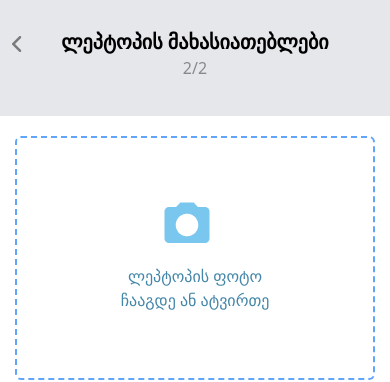
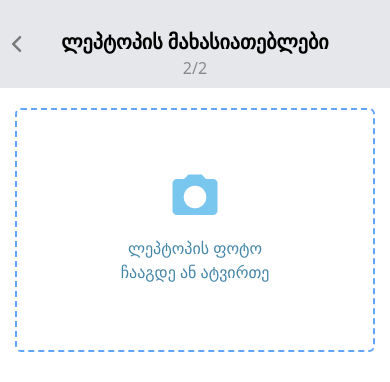
Before and after one commit to omarijalagania/pcfy, a Vue app: page /pc-info in a window 390 px wide. Shown: the top 382 px of the page. Built offline with nearby package versions, Linux system fonts and the light colour scheme; no server answers.

Commit message:
fix: dslr icon center on mobile

```diff
--- a/src/components/DropZone.vue
+++ b/src/components/DropZone.vue
@@ -53,11 +53,11 @@
     >
     <label
       v-if="!this.showUpload"
-      class="w-[233px] flex text-xl font-medium justify-center items-center rounded-md text-white h-[60px] md:bg-blue-400"
+      class="w-[233px] relative flex text-xl font-medium justify-center items-center rounded-md text-white h-[60px] md:bg-blue-400"
       for="dropzoneFile"
       >ატვირთე
       <img
-        class="mr-auto block md:hidden mb-6"
+        class="block absolute left-1/2 -translate-x-1/2 md:hidden mb-6"
         src="../assets/images/dslr.png"
       />
     </label>
--- a/src/components/shared/TheNav.vue
+++ b/src/components/shared/TheNav.vue
@@ -3,7 +3,7 @@
 </script>
 
 <template>
-  <nav class="my-7 md:mt-20 md:mb-10">
+  <nav class="mt-7 md:mt-20 md:mb-10">
     <ul class="flex md:space-x-10">
       <li
         class="pb-2"
```
